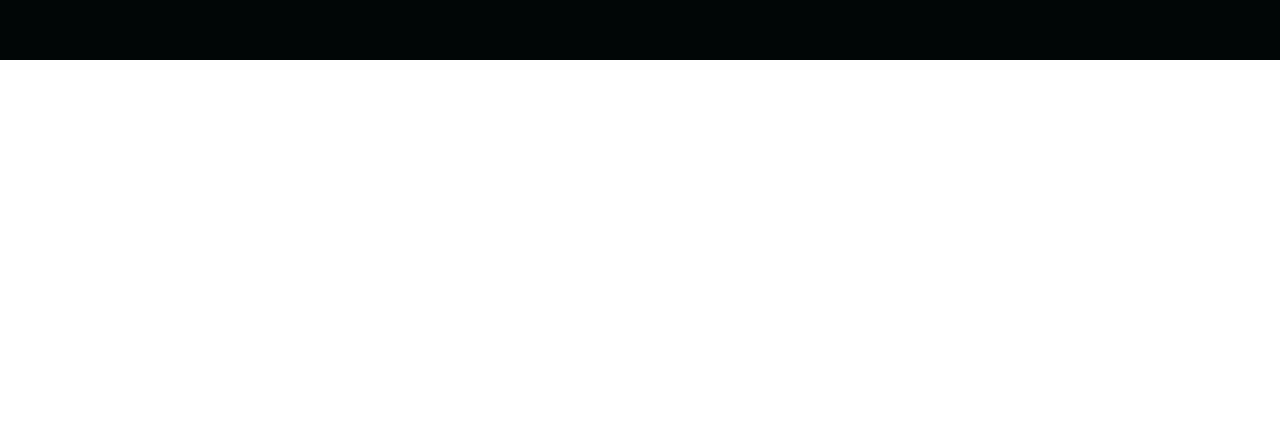
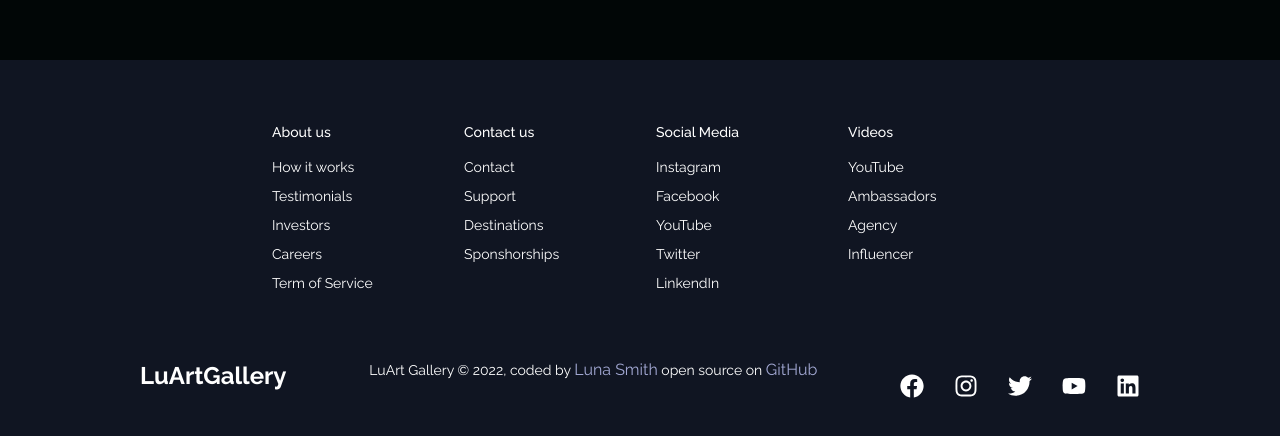
Before and after one commit to Lu-Smith/luart_gallery_react_website, a React (Create React App) app: page / in a window 1280 px wide. Shown: the part 4480-4916 px from the top of the page. Before the commit the page ends 4540 px from the top, so only its background shows below. Built offline with nearby package versions, Linux system fonts and the light colour scheme; a web font is replaced by a local one.

Commit message:
Added Footer

```diff
--- a/src/App.js
+++ b/src/App.js
@@ -1,12 +1,16 @@
 import React from "react";
 import "./App.css";
-import { BrowserRouter as Router } from "react-router-dom";
+import { BrowserRouter as Router, Routes, Route } from "react-router-dom";
 import Home from "./pages";
+import Join from "./pages/join";
 
 function App() {
   return (
     <Router>
-      <Home />
+      <Routes>
+        <Route path="/" element={<Home />} />
+        <Route path="/join" element={<Join />} />
+      </Routes>
     </Router>
   );
 }
--- /dev/null
+++ b/src/components/Footer/FooterElements.js
@@ -0,0 +1,124 @@
+import styled from "styled-components";
+
+import { Link } from "react-router-dom";
+
+export const FooterContainer = styled.footer`
+  background-color: #101522;
+`;
+
+export const FooterWrap = styled.div`
+  padding: 48px 24px;
+  display: flex;
+  flex-direction: column;
+  justify-content: center;
+  align-items: center;
+  max-width: 1100px;
+  margin: 0 auto;
+`;
+
+export const FooterLinksContainer = styled.div`
+  display: flex;
+  justify-content: center;
+
+  @media screen and (max-width: 820px) {
+    padding-top: 32px;
+  }
+`;
+
+export const FooterLinksWrapper = styled.div`
+  display: flex;
+
+  @media screen and (max-width: 820px) {
+    flex-direction: column;
+  }
+`;
+
+export const FooterLinkItems = styled.div`
+  display: flex;
+  flex-direction: column;
+  align-items: flex-start;
+  margin: 16px;
+  text-align: left;
+  width: 160px;
+  box-sizing: border-box;
+  color: #fff;
+
+  @media screen and (max-width: 420px) {
+    margin: 0;
+    padding: 10px;
+    width: 100%;
+  }
+`;
+
+export const FooterLinkTitle = styled.h1`
+  font-size: 14px;
+  margin-bottom: 16px;
+`;
+
+export const FooterLink = styled(Link)`
+  color: #fff;
+  text-decoration: none;
+  margin-bottom: 0.5rem;
+  font-size: 14px;
+
+  &:hover {
+    color: #113f67;
+    transition: 0.3s ease-out;
+  }
+`;
+
+export const SocialMedia = styled.section`
+  max-width: 1000px;
+  width: 100%;
+`;
+
+export const SocialMediaWrap = styled.div`
+  display: flex;
+  justify-content: space-between;
+  max-width: 1100px;
+  margin: 40px auto 0 auto;
+
+  @media screen and (max-width: 820px) {
+    flex-direction: column;
+  }
+`;
+
+export const SocialLogo = styled(Link)`
+  color: #fff;
+  justify-self: start;
+  curosr: pointer;
+  text-decoration: none;
+  font-size: 1.5rem;
+  display: flex;
+  align-itmes: center;
+  margin-bottom: 16px;
+  font-weight: bold;
+`;
+
+export const WebsiteRights = styled.small`
+  color: #fff;
+  margin-bottom: 16px;
+`;
+export const SocialIcons = styled.div`
+  display: flex;
+  justify-content: space-between;
+  align-items: center;
+  width: 240px;
+`;
+
+export const SocialIconLink = styled.a`
+  color: #ffff;
+  font-size: 24px;
+`;
+
+export const Portfolio = styled.a`
+  color: #a2a8d3;
+  font-size: 16px;
+  text-decoration: none;
+`;
+
+export const GitHub = styled.a`
+  color: #a2a8d3;
+  font-size: 16px;
+  text-decoration: none;
+`;
--- /dev/null
+++ b/src/components/Footer/index.js
@@ -0,0 +1,132 @@
+import React from "react";
+import {
+  FaInstagram,
+  FaLinkedin,
+  FaFacebook,
+  FaTwitter,
+  FaYoutube,
+} from "react-icons/fa";
+import {
+  FooterContainer,
+  FooterWrap,
+  FooterLinksContainer,
+  FooterLinkItems,
+  FooterLinkTitle,
+  FooterLink,
+  FooterLinksWrapper,
+  SocialMedia,
+  SocialIconLink,
+  SocialIcons,
+  SocialLogo,
+  SocialMediaWrap,
+  WebsiteRights,
+  Portfolio,
+  GitHub,
+} from "./FooterElements";
+
+const Footer = () => {
+  return (
+    <FooterContainer>
+      <FooterWrap>
+        <FooterLinksContainer>
+          <FooterLinksWrapper>
+            <FooterLinkItems>
+              <FooterLinkTitle>About us</FooterLinkTitle>
+              <FooterLink to="/">How it works</FooterLink>
+              <FooterLink to="/">Testimonials</FooterLink>
+              <FooterLink to="/">Investors</FooterLink>
+              <FooterLink to="/">Careers</FooterLink>
+              <FooterLink to="/">Term of Service</FooterLink>
+            </FooterLinkItems>
+            <FooterLinkItems>
+              <FooterLinkTitle>Contact us</FooterLinkTitle>
+              <FooterLink to="/">Contact</FooterLink>
+              <FooterLink to="/">Support</FooterLink>
+              <FooterLink to="/">Destinations</FooterLink>
+              <FooterLink to="/">Sponshorships</FooterLink>
+            </FooterLinkItems>
+          </FooterLinksWrapper>
+          <FooterLinksWrapper>
+            <FooterLinkItems>
+              <FooterLinkTitle>Social Media</FooterLinkTitle>
+              <FooterLink to="/">Instagram</FooterLink>
+              <FooterLink to="/">Facebook</FooterLink>
+              <FooterLink to="/">YouTube</FooterLink>
+              <FooterLink to="/">Twitter</FooterLink>
+              <FooterLink to="/">LinkendIn</FooterLink>
+            </FooterLinkItems>
+            <FooterLinkItems>
+              <FooterLinkTitle>Videos</FooterLinkTitle>
+              <FooterLink to="/">YouTube</FooterLink>
+              <FooterLink to="/">Ambassadors</FooterLink>
+              <FooterLink to="/">Agency</FooterLink>
+              <FooterLink to="/">Influencer</FooterLink>
+            </FooterLinkItems>
+          </FooterLinksWrapper>
+        </FooterLinksContainer>
+        <SocialMedia>
+          <SocialMediaWrap>
+            <SocialLogo to="/">LuArtGallery</SocialLogo>
+            <WebsiteRights>
+              LuArt Gallery © {new Date().getFullYear()}, coded by{" "}
+              <Portfolio
+                href="//www.lunasmithart.com"
+                target="_blank"
+                aria-label="GitHub"
+              >
+                Luna Smith
+              </Portfolio>{" "}
+              open source on{" "}
+              <GitHub
+                href="//github.com/Lu-Smith/luart_gallery_react_website"
+                target="_blank"
+                aria-label="GitHub"
+              >
+                GitHub
+              </GitHub>
+            </WebsiteRights>
+            <SocialIcons>
+              <SocialIconLink
+                href="//www.facebook.com/lunasmithart"
+                target="_blank"
+                aria-label="Facebook"
+              >
+                <FaFacebook />
+              </SocialIconLink>
+              <SocialIconLink
+                href="//www.instagram.com/lunasmithart/"
+                target="_blank"
+                aria-label="Instagram"
+              >
+                <FaInstagram />
+              </SocialIconLink>
+              <SocialIconLink
+                href="//twitter.com/LunaSmithArt"
+                target="_blank"
+                aria-label="Twitter"
+              >
+                <FaTwitter />
+              </SocialIconLink>
+              <SocialIconLink
+                href="//www.youtube.com/watch?v=5aBwg6IMwGo"
+                target="_blank"
+                aria-label="YouTube"
+              >
+                <FaYoutube />
+              </SocialIconLink>
+              <SocialIconLink
+                href="//www.linkedin.com/in/luna-smith/"
+                target="_blank"
+                aria-label="LinkendIn"
+              >
+                <FaLinkedin />
+              </SocialIconLink>
+            </SocialIcons>
+          </SocialMediaWrap>
+        </SocialMedia>
+      </FooterWrap>
+    </FooterContainer>
+  );
+};
+
+export default Footer;
--- a/src/pages/index.js
+++ b/src/pages/index.js
@@ -9,6 +9,7 @@
   homeObjThree,
 } from "../components/InfoSection/Data";
 import Paintings from "../components/Paintings";
+import Footer from "../components/Footer";
 
 function Home() {
   const [isOpen, setIsOpen] = useState(false);
@@ -26,6 +27,7 @@
       <InfoSection {...homeObjTwo} />
       <Paintings />
       <InfoSection {...homeObjThree} />
+      <Footer />
     </>
   );
 }
--- /dev/null
+++ b/src/pages/join.js
@@ -0,0 +1,11 @@
+import React from "react";
+
+const Join = () => {
+  return (
+    <div>
+      <h1>Join us</h1>
+    </div>
+  );
+};
+
+export default Join;
```
